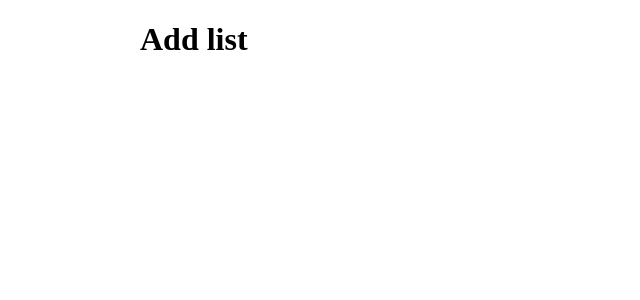
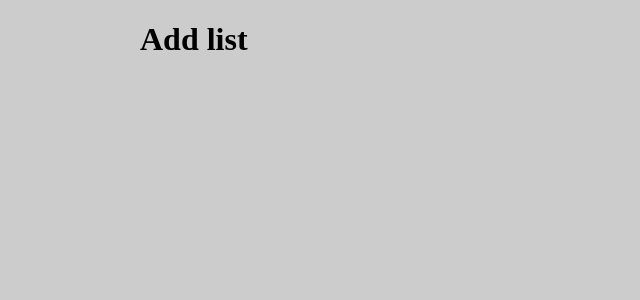
Before and after one commit to moyashiharusamen/vue_addList, a Vue app: page / in a window 1280 px wide. Shown: the top 300 px of the page, without its empty margins (0-640 px from the left). Built offline with nearby package versions, Linux system fonts and the light colour scheme.

Commit message:
目が痛いのでグレー背景に変更

```diff
--- a/src/App.vue
+++ b/src/App.vue
@@ -13,6 +13,9 @@ export default {
 </script>
 
 <style lang="scss">
+body {
+  background: #ccc;
+}
 #app {
   width: 100%;
   max-width: 1000px;
```
